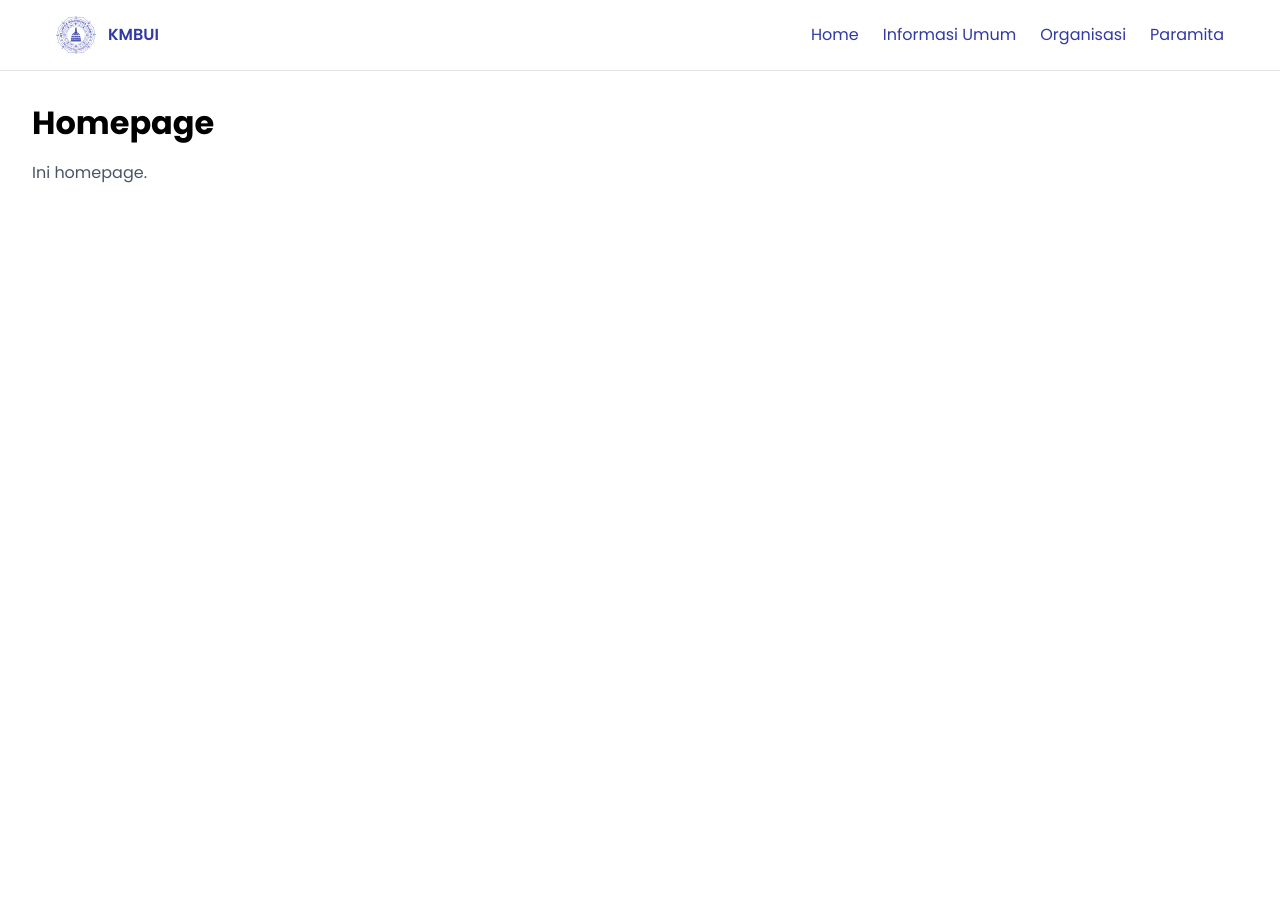
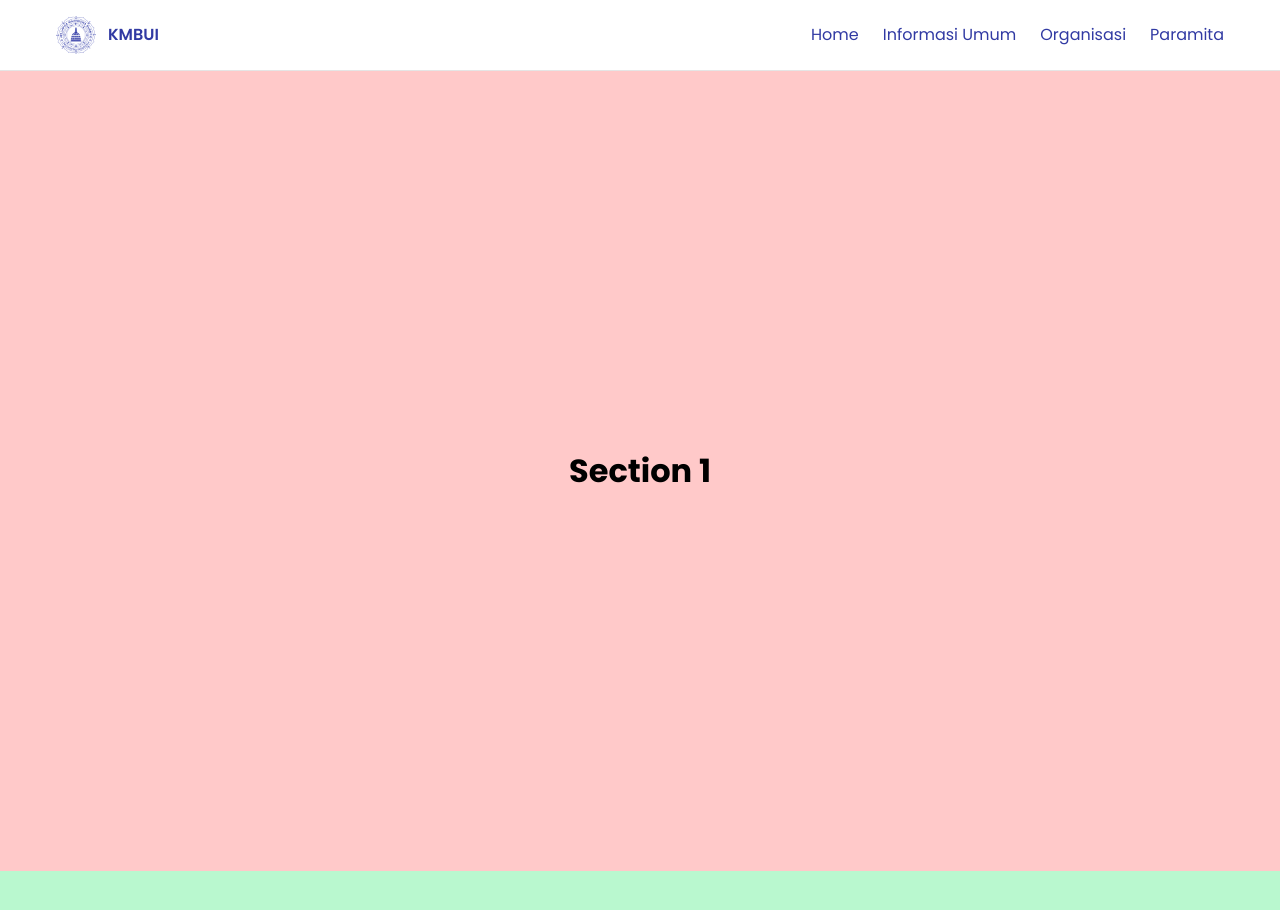
Before and after one commit to kmbui/web-utama, a Next.js app: page / in a window 1280 px wide. Shown: the top 910 px of the page. Before the commit the page ends 800 px from the top, so only its background shows below. Built offline with nearby package versions, Linux system fonts and the light colour scheme; no server answers.

Commit message:
Setup Homepage Sections

```diff
--- a/src/app/page.tsx
+++ b/src/app/page.tsx
@@ -1,8 +1,11 @@
-export default function Home() {
+import Section1 from '../components/homepage_sections/section1'
+import Section2 from '../components/homepage_sections/section2'
+
+export default function HomePage() {
   return (
-    <main className="p-8">
-      <h1 className="text-2xl font-bold">Homepage</h1>
-      <p className="mt-4 text-gray-600">Ini homepage.</p>
-    </main>
-  );
+    <div>
+      <Section1 />
+      <Section2 />
+    </div>
+  )
 }
--- /dev/null
+++ b/src/components/homepage_sections/section1.tsx
@@ -0,0 +1,11 @@
+import React from 'react'
+
+const Section1: React.FC = () => {
+  return (
+    <div className="h-screen bg-red-200 flex items-center justify-center">
+      <h1>Section 1</h1>
+    </div>
+  )
+}
+
+export default Section1
--- /dev/null
+++ b/src/components/homepage_sections/section2.tsx
@@ -0,0 +1,11 @@
+import React from 'react'
+
+const Section2: React.FC = () => {
+  return (
+    <div className="h-screen bg-green-200 flex items-center justify-center">
+      <h1>Section 2</h1>
+    </div>
+  )
+}
+
+export default Section2
```
Also changed, not shown: src/components/Footer.tsx (added).
